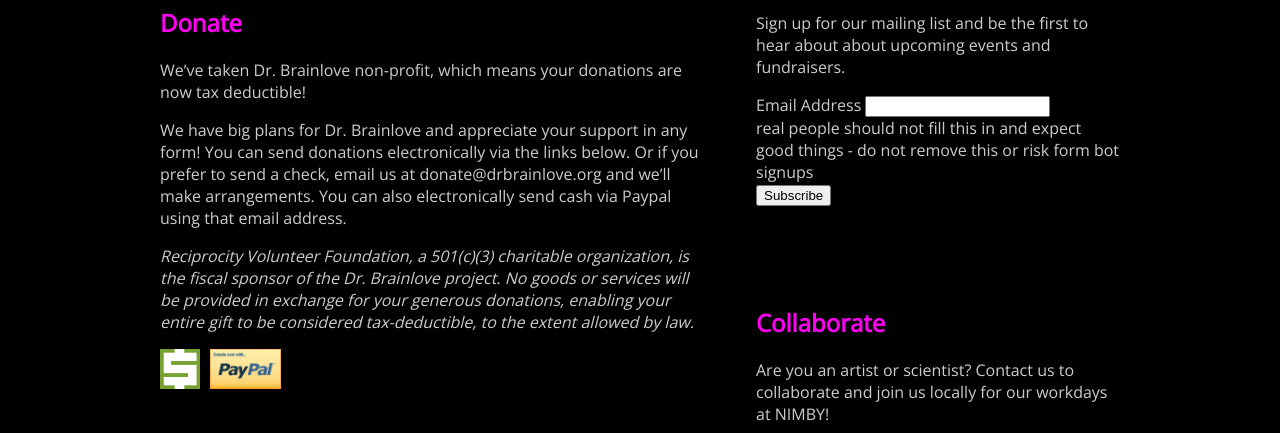
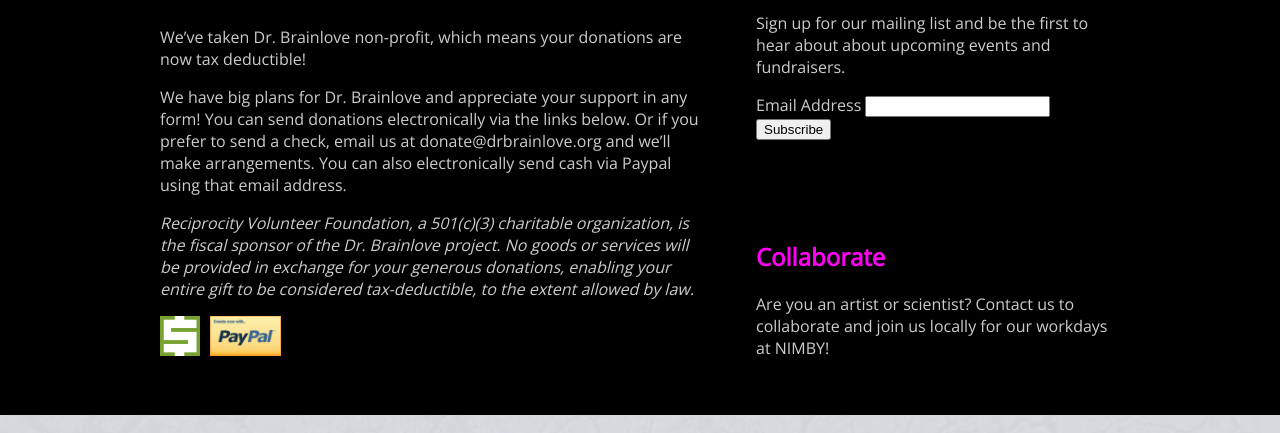
Before and after one commit to moniquedesalvo/drbrainlove, a plain HTML site: page index.html in a window 1280 px wide. Shown: the part 1918-2351 px from the top of the page. Drawn offline with nearby package versions, Linux system fonts and the light colour scheme.

Commit message:
commented out mailchimp text

```diff
--- a/index.html
+++ b/index.html
@@ -107,7 +107,7 @@
 										<div class="response" id="mce-error-response" style="display:none"></div>
 										<div class="response" id="mce-success-response" style="display:none"></div>
 									</div>
-									real people should not fill this in and expect good things - do not remove this or risk form bot signups
+									<!-- real people should not fill this in and expect good things - do not remove this or risk form bot signups -->
 								    <div style="position: absolute; left: -5000px;" aria-hidden="true"><input type="text" name="b_24f659309fa15f7d7587d4783_bb1d10de8d" tabindex="-1" value=""></div>
 								    <div class="clear"><input type="submit" value="Subscribe" name="subscribe" id="mc-embedded-subscribe" class="button"></div>
 							    </div>
```
